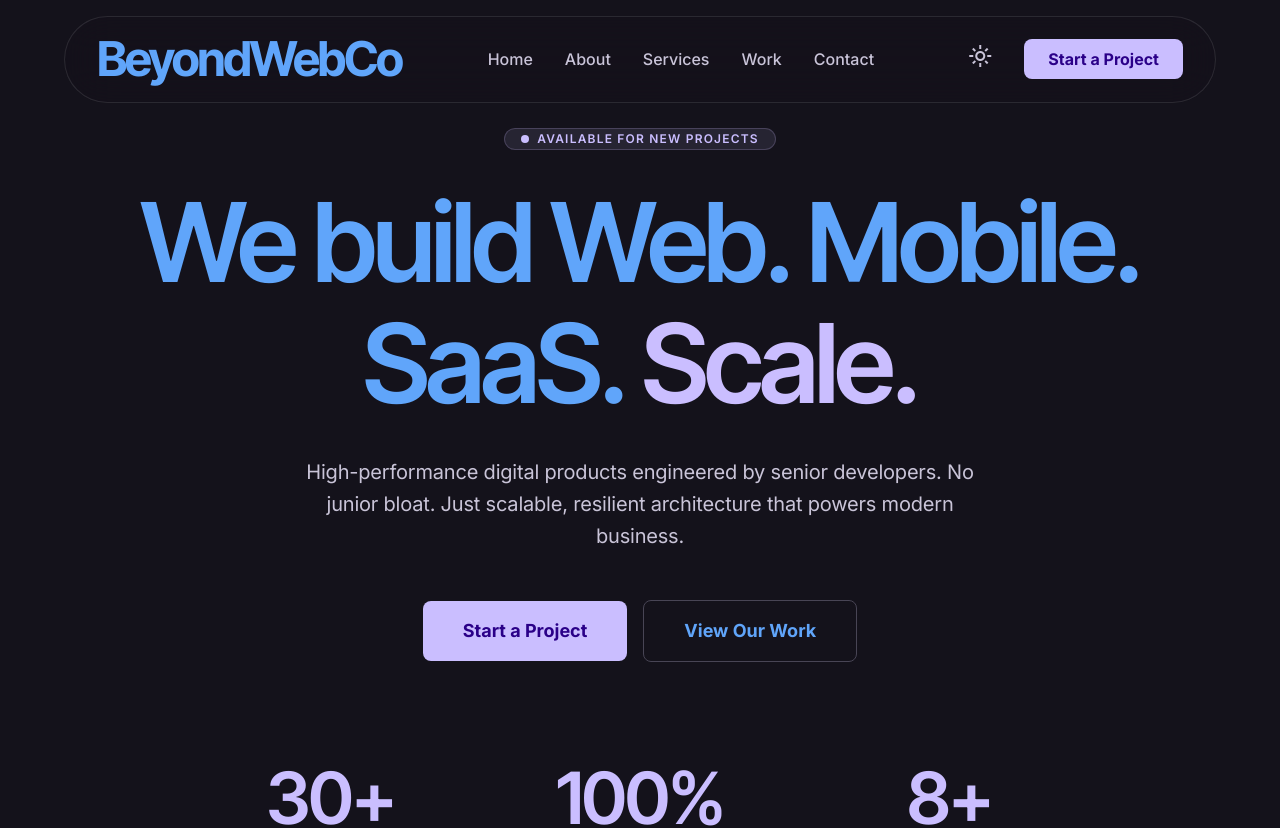
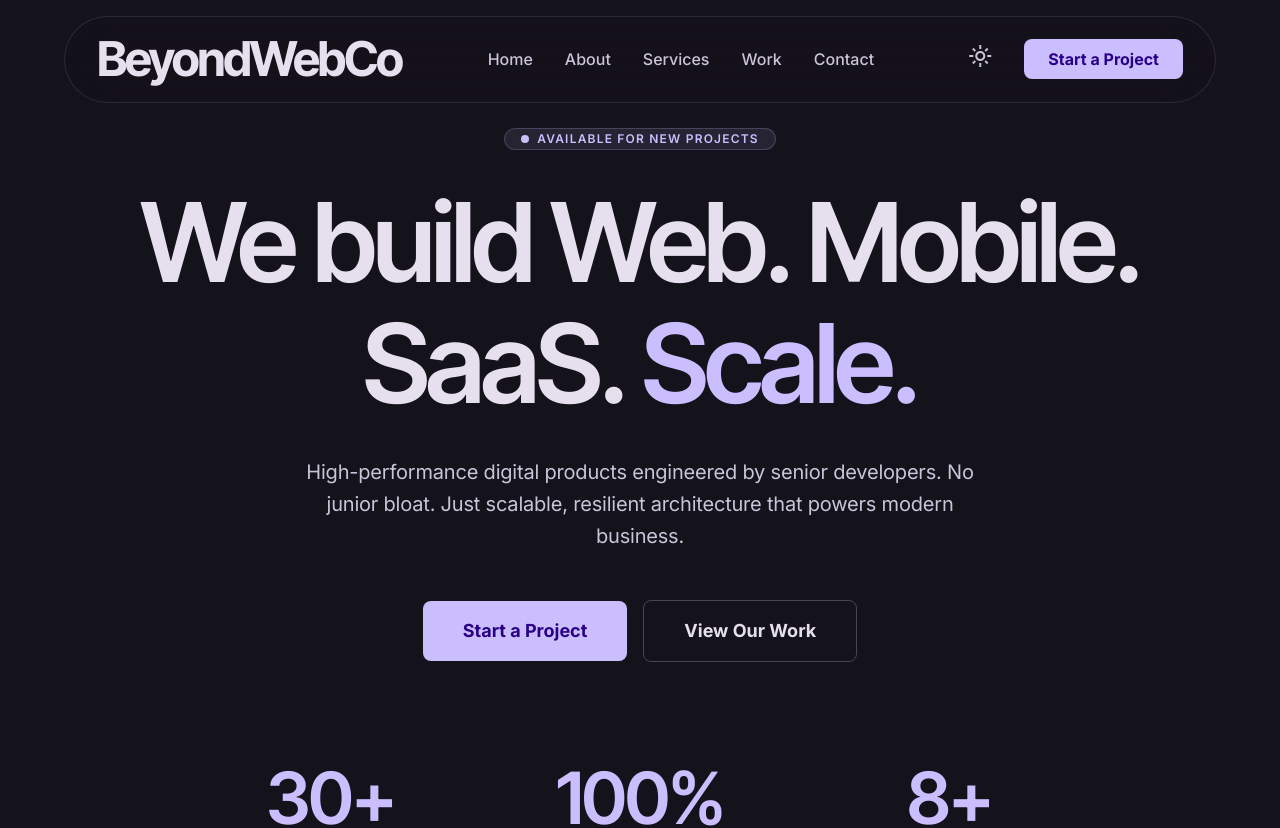
Before and after one commit to captain-america-7/beyondwebco, a Next.js app: page / in a window 1280 px wide. Shown: the top 828 px of the page. Built offline with nearby package versions, Linux system fonts and the light colour scheme.

Commit message:
Update globals.css

```diff
--- a/src/app/globals.css
+++ b/src/app/globals.css
@@ -31,7 +31,7 @@
   --color-inverse-surface: #e6e0ee;
   --color-on-secondary-container: #005669;
   --color-background: #14121b;
-  --color-on-surface: #60a5fa;
+  --color-on-surface: #e6e0ee;
   --color-on-secondary: #003642;
   --color-outline-variant: #484555;
   --color-tertiary: #ffb780;
@@ -125,7 +125,7 @@
   --color-surface-container: #eeeeef;
   --color-surface-container-high: #e3e3e5;
   --color-surface-container-highest: #dbdbdd;
-  --color-on-surface: #1d4ed8;
+  --color-on-surface: #14121b;
   --color-on-surface-variant: #484555;
   --color-background: #ffffff;
   --color-on-background: #14121b;
@@ -200,3 +200,8 @@ body {
   background: #36333e;
   border-radius: 4px;
 }
+
+::selection {
+  background-color: #60a5fa; /* light blue */
+  color: #ffffff;
+}
```
